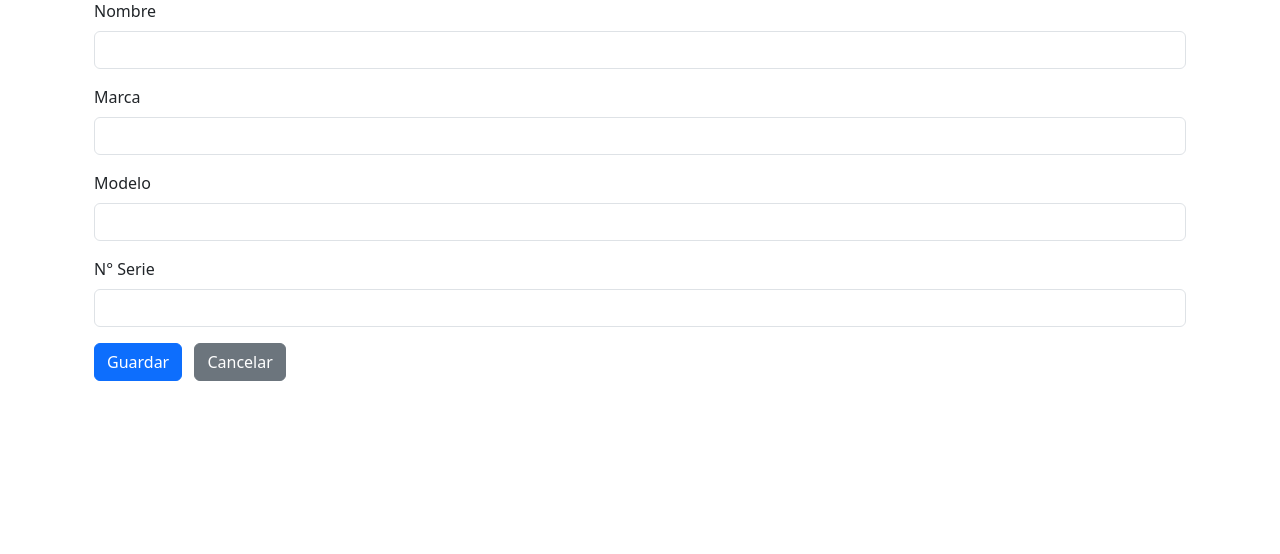
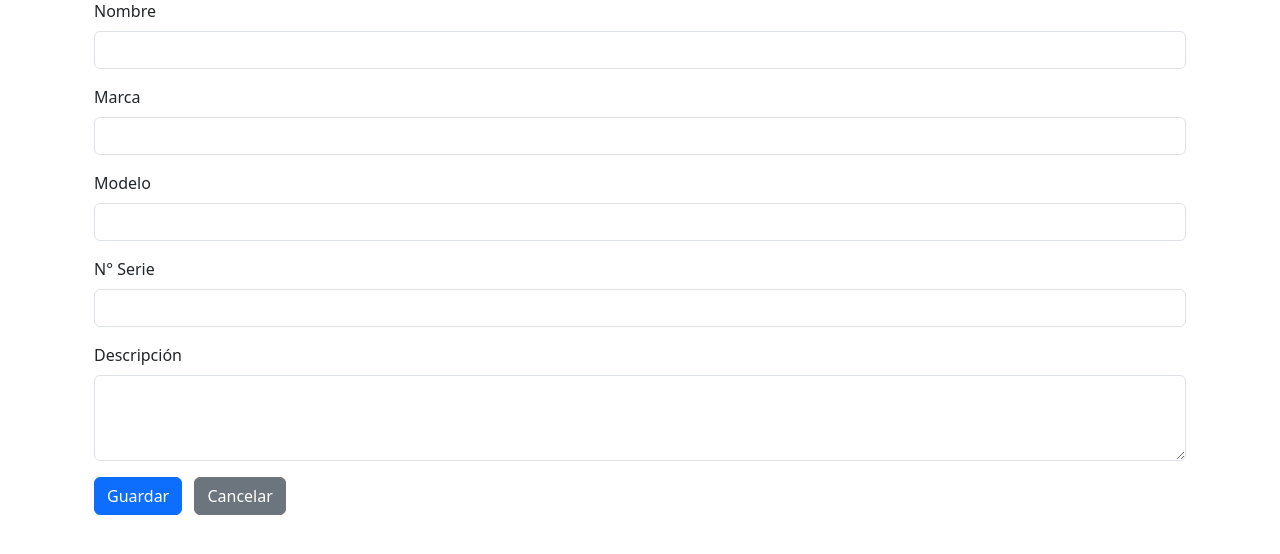
Before and after one commit to ProyectoMod7/Proyecto-final, a Flask app: page /maquinas/crear in a window 1280 px wide. Shown: the part 125-679 px from the top of the page. Run offline with Flask 3, Linux system fonts and the light colour scheme; parts of the project's set-up code (start-up, migrations or seed data) failed here and were passed over.

Commit message:
15/12/25 - Correccion formulario creacion maquina/form.html (ahora hay descripción)

```diff
--- a/templates/maquinas/form.html
+++ b/templates/maquinas/form.html
@@ -33,6 +33,13 @@
                    value="{{ maquina.nro_serie if maquina else '' }}">
         </div>
 
+        <div class="mb-3">
+            <label class="form-label">Descripción</label>
+            <textarea class="form-control"
+                    name="descripcion"
+                    rows="3">{{ maquina.descripcion if maquina else '' }}</textarea>
+        </div>
+
         <button class="btn btn-primary" type="submit">Guardar</button>
 
         <a href="{{ url_for('maquinas.index') }}" class="btn btn-secondary ms-2">
```
